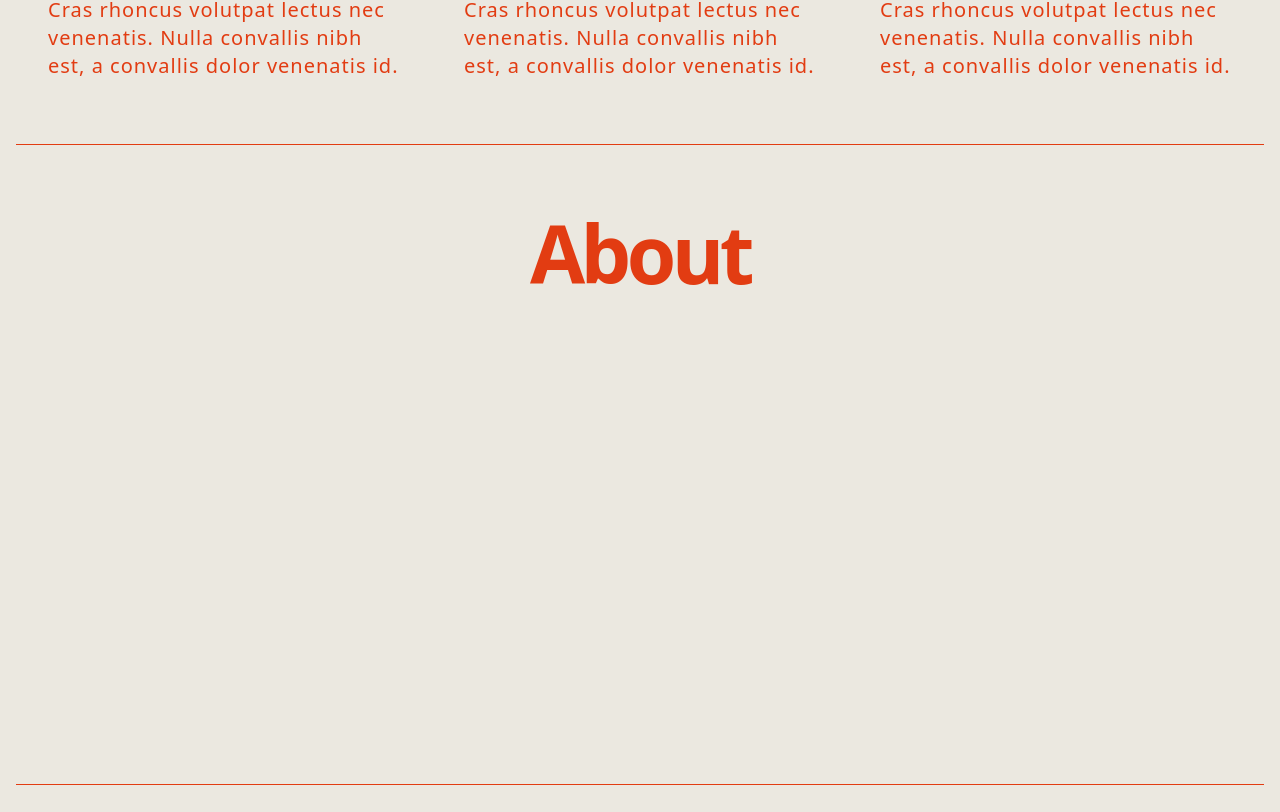
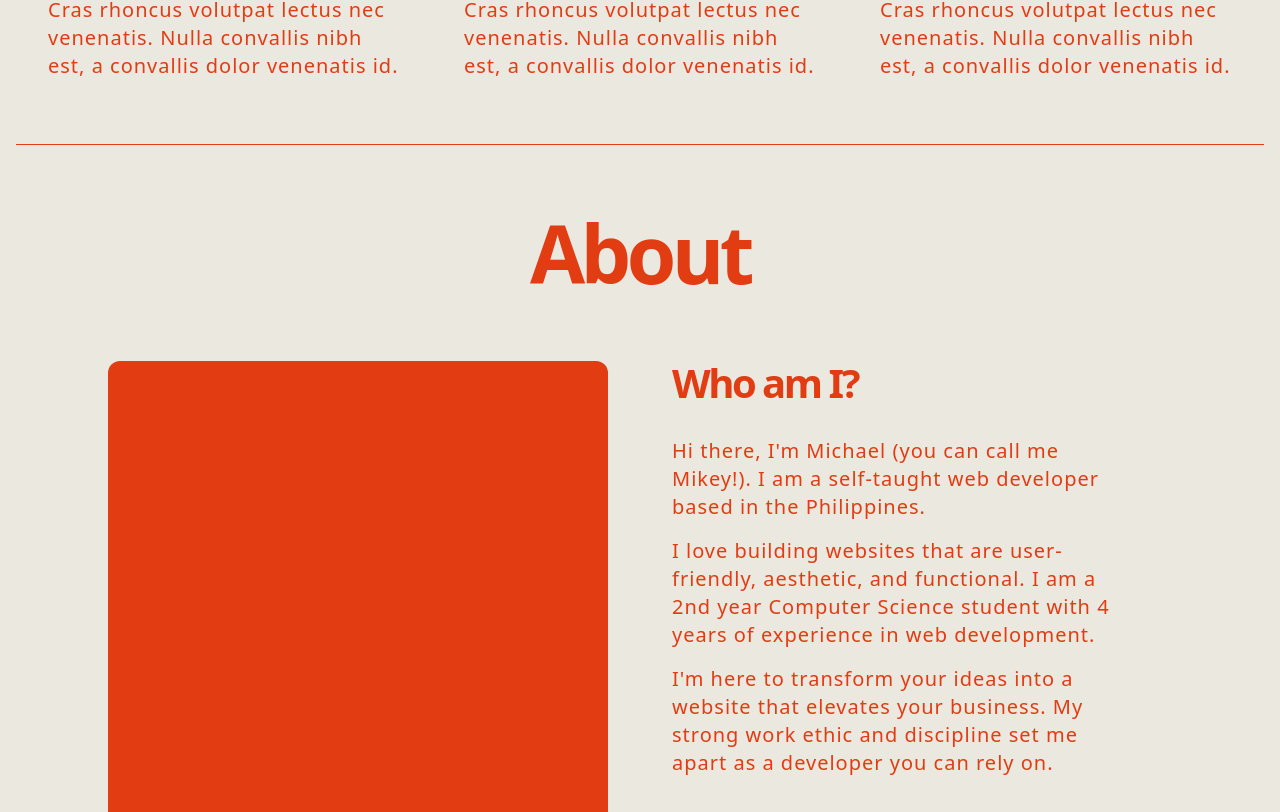
Before and after one commit to michaelcanonizado/michaelcanonizado, a Next.js app: page / in a window 1280 px wide. Shown: the part 2488-3300 px from the top of the page. Built offline with nearby package versions, Linux system fonts and the light colour scheme.

Commit message:
feat: add base <About/> layout

```diff
--- a/src/app/_sections/about.tsx
+++ b/src/app/_sections/about.tsx
@@ -2,13 +2,47 @@ import { cn } from '@/lib/utils';
 import { ComponentBaseProps } from '@/types';
 import React from 'react';
 
+const Picture = () => {
+  return (
+    <div className='overflow-hidden rounded-xl'>
+      <div className='h-[600px] w-[500px] bg-foreground' />
+    </div>
+  );
+};
+
 const About = ({ className }: ComponentBaseProps) => {
   return (
     <section
-      className={cn('container min-h-[80vh] space-y-xl border-b', className)}
+      className={cn(
+        'container flex min-h-[80vh] flex-col items-center space-y-xl border-b',
+        className
+      )}
     >
       <div className=''>
         <h1 className='text-display text-center'>About</h1>
+      </div>
+
+      <div className='grid grid-cols-2 gap-xl'>
+        <Picture />
+        <div className='max-w-[450px] space-y-md'>
+          <div className='mb-lg'>
+            <h1 className='text-heading'>Who am I?</h1>
+          </div>
+          <p className='text-body'>
+            Hi there, I'm Michael {'(you can call me Mikey!)'}. I am a
+            self-taught web developer based in the Philippines.
+          </p>
+          <p className='text-body'>
+            I love building websites that are user-friendly, aesthetic, and
+            functional. I am a 2nd year Computer Science student with 4 years of
+            experience in web development.
+          </p>
+          <p className='text-body'>
+            I'm here to transform your ideas into a website that elevates your
+            business. My strong work ethic and discipline set me apart as a
+            developer you can rely on.
+          </p>
+        </div>
       </div>
     </section>
   );
```
